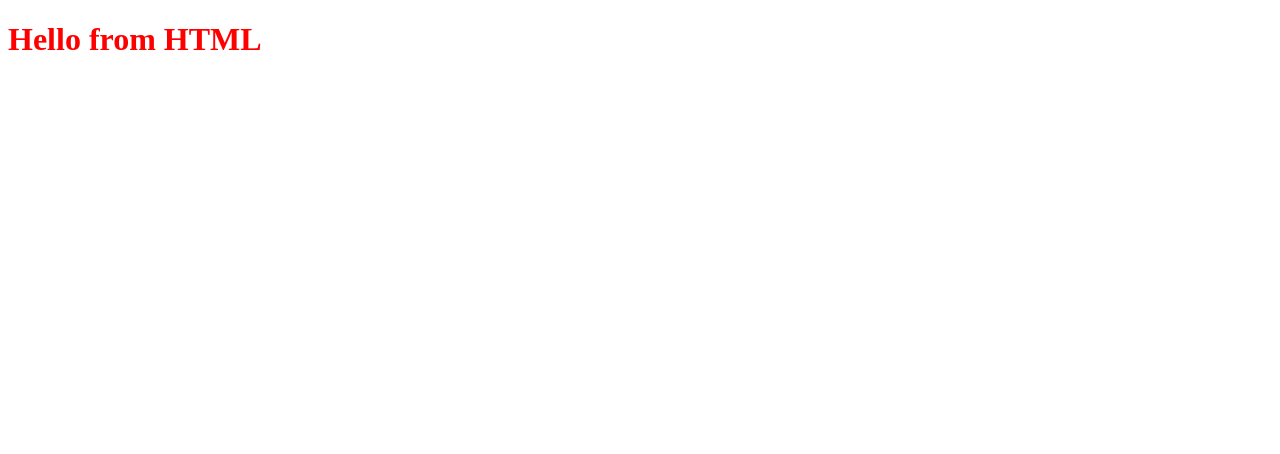
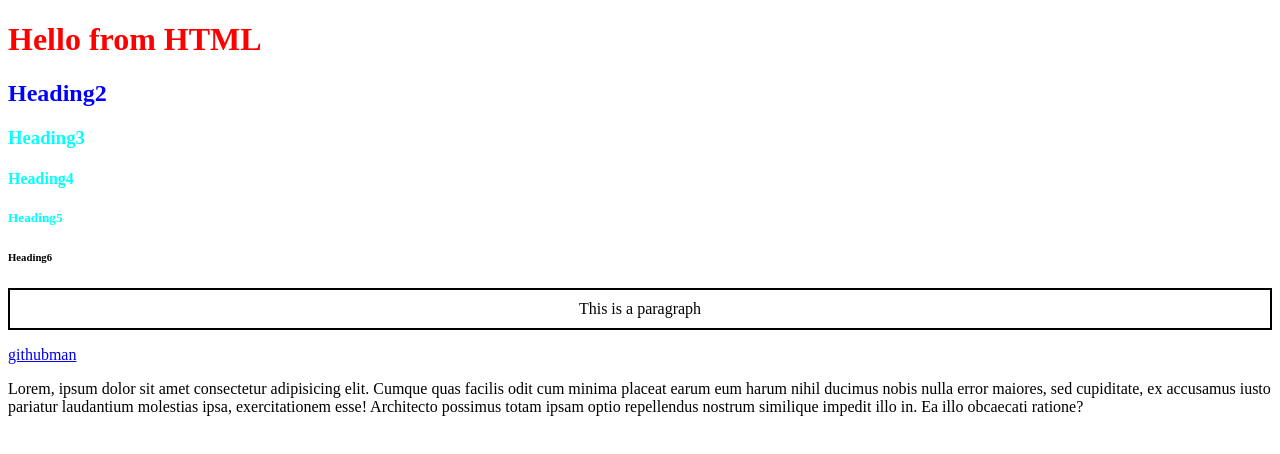
Before and after one commit to 24wh1a6631-ui/autosuggest, a website: page frontend/index.html in a window 1280 px wide. Drawn offline with Linux system fonts and the light colour scheme.

Commit message:
Intro to HTML tags and CSS selectors

```diff
--- a/frontend/css/index.css
+++ b/frontend/css/index.css
@@ -1,3 +1,16 @@
 h1 {
     color: red;
 }
+#heading2{
+    color: blue;
+}
+.heading{
+    color:aqua;
+}
+.para{
+    border: 2px;
+    border-color: black;
+    border-style: solid;
+    padding: 10px;
+    text-align: center;
+}
--- a/frontend/index.html
+++ b/frontend/index.html
@@ -8,6 +8,14 @@
 </head>
 <body>
     <h1>Hello from HTML</h1>
+    <h2 id="heading2">Heading2</h2>
+    <h3 class="heading">Heading3</h3>
+    <h4 class="heading">Heading4</h4>
+    <h5 class="heading">Heading5</h5>
+    <h6>Heading6</h6>
+    <p class="para">This is a paragraph</p>
+    <a href="https://github.com/24wh1a6631-ui/autosuggest">githubman</a>
     <script src="js/index.js"></script>
+    <p>Lorem, ipsum dolor sit amet consectetur adipisicing elit. Cumque quas facilis odit cum minima placeat earum eum harum nihil ducimus nobis nulla error maiores, sed cupiditate, ex accusamus iusto pariatur laudantium molestias ipsa, exercitationem esse! Architecto possimus totam ipsam optio repellendus nostrum similique impedit illo in. Ea illo obcaecati ratione?</p>
 </body>
 </html>
```
